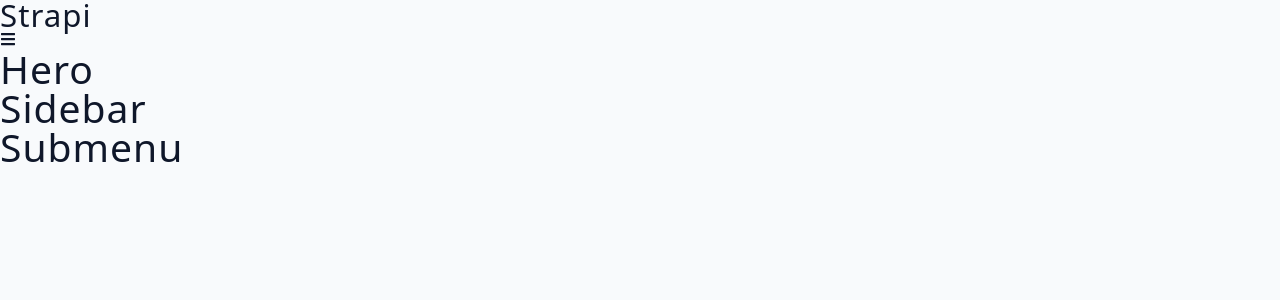
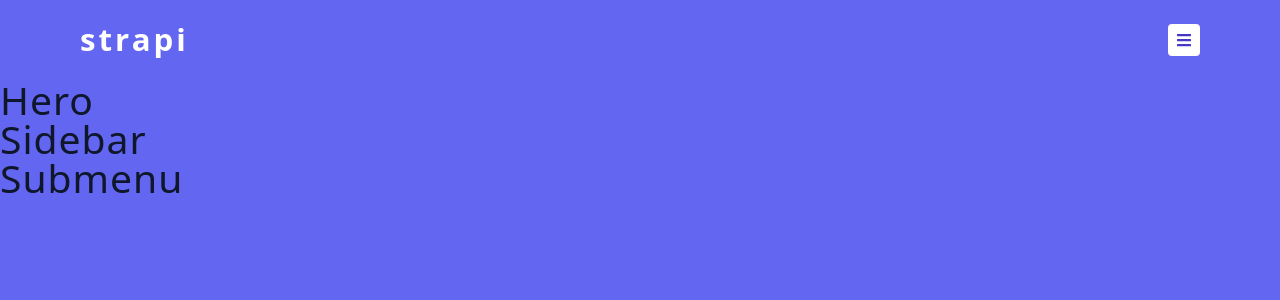
Before and after one commit to Done83/13-strapi-clone, a React (Vite) app: page / in a window 1280 px wide. Shown: the top 300 px of the page. Built offline with nearby package versions, Linux system fonts and the light colour scheme.

Commit message:
C: Navbar component styles completed

```diff
--- a/src/index.css
+++ b/src/index.css
@@ -257,7 +257,50 @@
   margin-top: 1rem;
 }
 /*
-=============
+===============
 PROJECT CSS
 ===============
 */
+body {
+  background: var(--primary-500);
+}
+/*
+===============
+Navbar CSS
+===============
+*/
+nav {
+  height: 5rem;
+  display: flex;
+  align-items: center;
+  justify-content: center;
+}
+.nav-center {
+  width: var(--fluid-width);
+  max-width: var(--max-width);
+  display: flex;
+  justify-content: space-between;
+  align-items: center;
+}
+.logo {
+  text-transform: none;
+  color: var(--white);
+  letter-spacing: 3px;
+  font-weight: 700;
+}
+.toggle-btn {
+  width: 2rem;
+  height: 2rem;
+  background: var(--white);
+  color: var(--primary-700);
+  border-radius: var(--borderRadius);
+  border-color: transparent;
+  transition: var(--transition);
+  cursor: pointer;
+}
+.toggle-btn:hover {
+  transform: scale(1.05);
+}
+.toggle-btn svg {
+  margin: 0 auto;
+}
```
